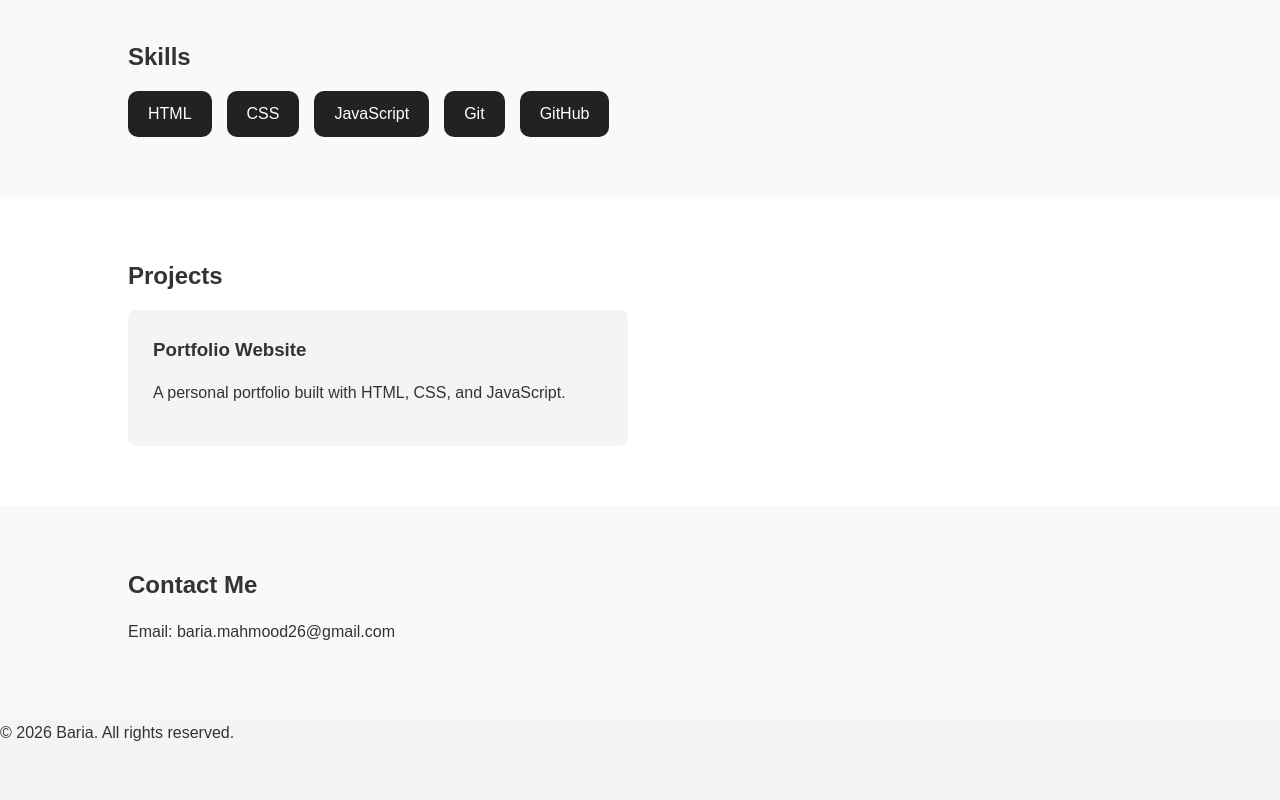
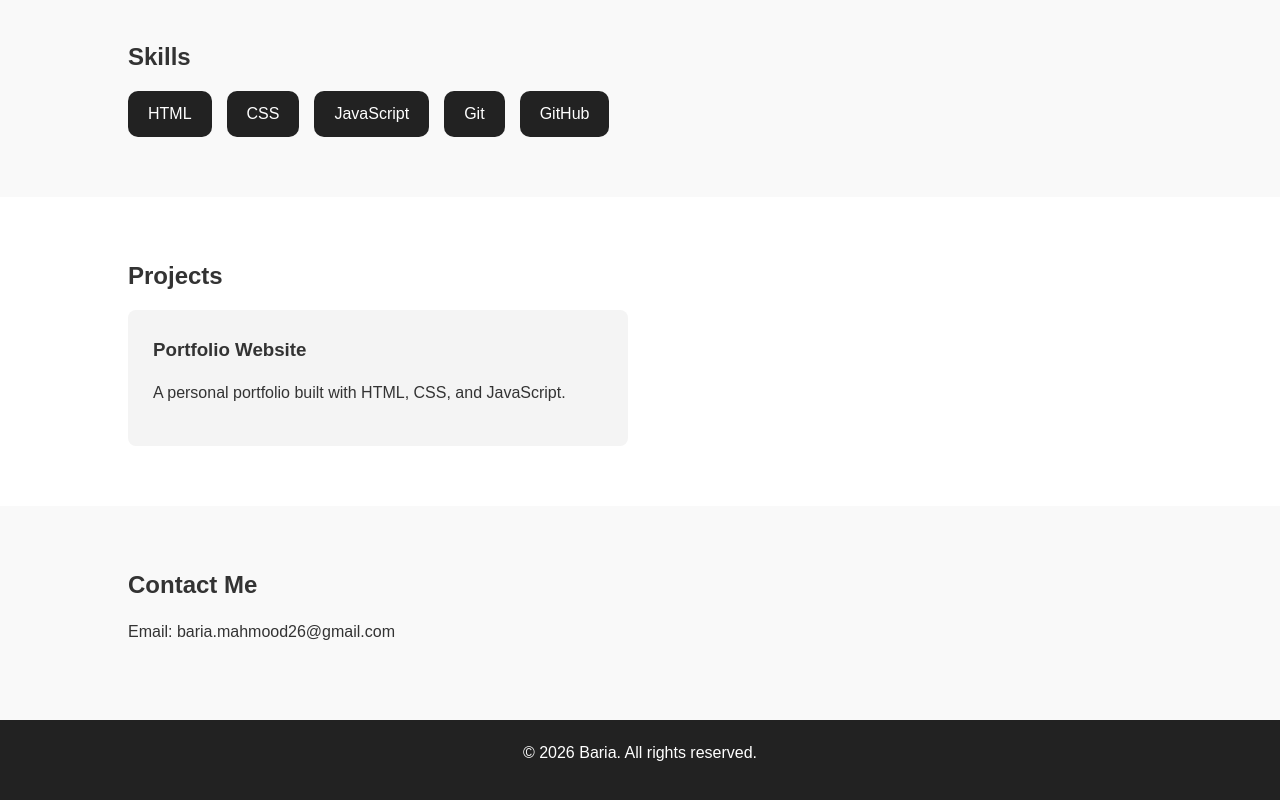
Before and after one commit to bariamahmood/portfolio-website, a plain HTML site: page index.html in a window 1280 px wide. Shown: the part 1036-1836 px from the top of the page. Before the commit the page ends 1796 px from the top, so only its background shows below. Drawn offline with Linux system fonts and the light colour scheme.

Commit message:
Style footer

```diff
--- a/style.css
+++ b/style.css
@@ -94,3 +94,11 @@ header p{
 #contact {
     background-color: #f9f9f9;
 }
+
+/* Footer */
+footer {
+    background-color: #222;
+    color: white;
+    text-align: center;
+    padding: 20px 0;
+}
```
